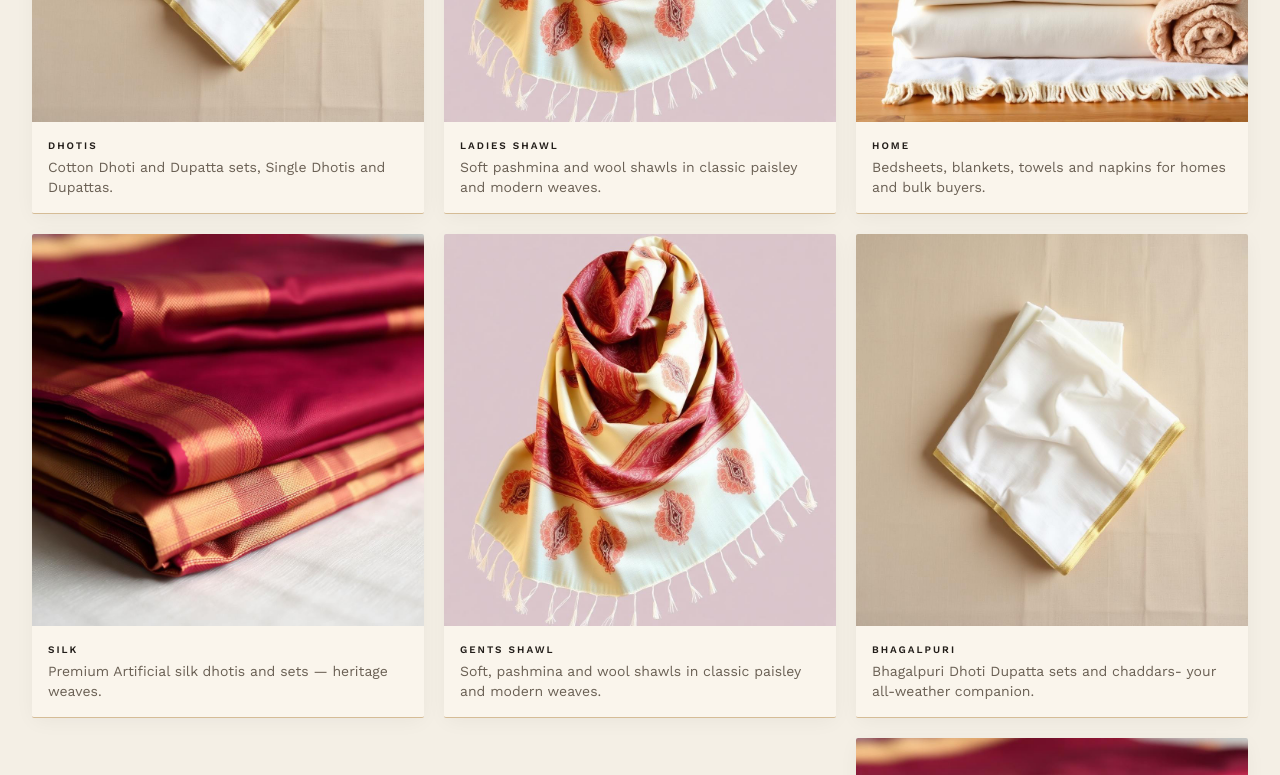
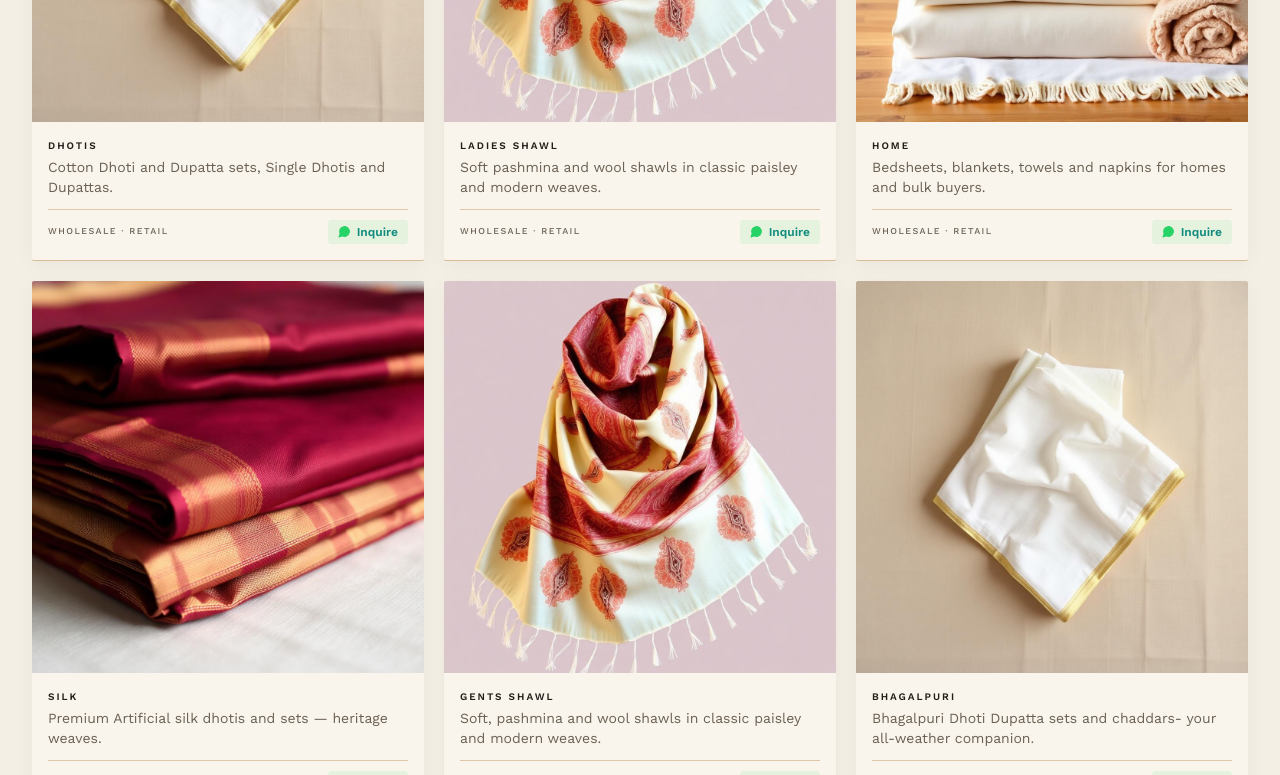
Before and after one commit to TanishModh/BaldevjiJitmal2, a React (Vite) app: page /gallery in a window 1280 px wide. Shown: the part 920-1695 px from the top of the page. Built offline with nearby package versions, Linux system fonts and the light colour scheme; no server answers; the database is empty; the HTML template or start-up script is replaced by a standard one.

Commit message:
fix: restore direct WhatsApp inquiry link on catalogue cards and popup lightbox

```diff
--- a/src/components/CatalogueLightbox.jsx
+++ b/src/components/CatalogueLightbox.jsx
@@ -1,6 +1,7 @@
 import React, { useState, useEffect, useRef } from 'react';
 import { X, ChevronLeft, ChevronRight, MessageCircle, Share2, Loader2, ImageOff } from 'lucide-react';
 import { toast } from 'sonner';
+import { useSiteSettings } from '../context/SiteContext';
 
 export default function CatalogueLightbox({
   item,
@@ -92,13 +93,24 @@ export default function CatalogueLightbox({
     }
   };
 
-  const handleWhatsAppInquiry = () => {
-    const phone = '917828072394';
-    const message = encodeURIComponent(
-      `Namaste Baldevji Jitmal, I would like to inquire about this piece from your catalogue:\n\n*Category:* ${item.category || 'Traditional Textile'}\n*Details:* ${item.description || item.title || 'Catalogue piece'}\n*Image Link:* ${mediaSrc}\n\nPlease share current price and availability.`
-    );
-    window.open(`https://wa.me/${phone}?text=${message}`, '_blank');
-  };
+  const settings = useSiteSettings();
+  const rawPhone = settings?.contact?.phone2 || settings?.hero?.whatsappPhone || '917828072394';
+  const cleanPhone = rawPhone.replace(/[^\d]/g, '');
+  const finalPhone = cleanPhone.length === 10 ? `91${cleanPhone}` : cleanPhone;
+
+  const fullImageLink = mediaSrc
+    ? mediaSrc.startsWith('http')
+      ? mediaSrc
+      : typeof window !== 'undefined'
+      ? `${window.location.origin}${mediaSrc}`
+      : mediaSrc
+    : '';
+
+  const inquiryMessage = encodeURIComponent(
+    `Namaste Baldevji Jitmal, I would like to inquire about this piece from your catalogue:\n\n*Category:* ${item?.category || 'Traditional Textile'}\n*Details:* ${item?.description || item?.title || 'Catalogue piece'}${fullImageLink ? `\n*Image Link:* ${fullImageLink}` : ''}\n\nPlease share current price and availability.`
+  );
+
+  const whatsappInquiryUrl = `https://wa.me/${finalPhone}?text=${inquiryMessage}`;
 
   const handleShare = () => {
     if (navigator.share) {
@@ -193,12 +205,15 @@ export default function CatalogueLightbox({
                   {item.title || item.category || 'Traditional Textile Piece'}
                 </p>
               </div>
-              <button
-                onClick={handleWhatsAppInquiry}
+              <a
+                href={whatsappInquiryUrl}
+                target="_blank"
+                rel="noopener noreferrer"
+                onClick={(e) => e.stopPropagation()}
                 className="mt-2 text-xs text-accent underline underline-offset-4 hover:text-white transition"
               >
                 Inquire on WhatsApp to see photo
-              </button>
+              </a>
             </div>
           ) : isVideo ? (
             <video
@@ -278,13 +293,16 @@ export default function CatalogueLightbox({
           </div>
 
           <div className="mt-5 sm:mt-6 pt-3.5 border-t border-border/60">
-            <button
-              onClick={handleWhatsAppInquiry}
+            <a
+              href={whatsappInquiryUrl}
+              target="_blank"
+              rel="noopener noreferrer"
+              onClick={(e) => e.stopPropagation()}
               className="w-full inline-flex items-center justify-center gap-2 bg-[#25D366] text-white px-4 py-3 sm:py-3.5 rounded-md text-xs uppercase tracking-wider font-semibold shadow-soft hover:bg-[#20ba59] active:scale-[0.98] transition-all"
             >
               <MessageCircle size={16} className="fill-current" />
               <span>Inquire on WhatsApp</span>
-            </button>
+            </a>
             <p className="text-[9px] sm:text-[10px] text-center text-muted-foreground mt-2">
               Instant reply with photos, rates & availability
             </p>
--- a/src/pages/Gallery.jsx
+++ b/src/pages/Gallery.jsx
@@ -50,6 +50,7 @@ function useIsAdmin() {
 
 function GalleryCard({ item, isAdmin, onOpenLightbox }) {
   const queryClient = useQueryClient();
+  const settings = useSiteSettings();
   const [isEditing, setIsEditing] = useState(false);
   const [isSaving, setIsSaving] = useState(false);
   const [title, setTitle] = useState(item.title || '');
@@ -58,6 +59,22 @@ function GalleryCard({ item, isAdmin, onOpenLightbox }) {
 
   const isRealItem = !item.id.startsWith('hl-') && !item.id.startsWith('p');
   const canEdit = isAdmin && isRealItem;
+
+  const rawPhone = settings?.contact?.phone2 || settings?.hero?.whatsappPhone || '917828072394';
+  const cleanPhone = rawPhone.replace(/[^\d]/g, '');
+  const finalPhone = cleanPhone.length === 10 ? `91${cleanPhone}` : cleanPhone;
+
+  const itemImg = item.media_url || item.imageUrl || item.thumbnail_url || item.image_url || item.url || '';
+  const fullImg = itemImg.startsWith('http')
+    ? itemImg
+    : itemImg && typeof window !== 'undefined'
+    ? `${window.location.origin}${itemImg}`
+    : '';
+
+  const inquiryMessage = encodeURIComponent(
+    `Namaste Baldevji Jitmal, I would like to inquire about this piece from your catalogue:\n\n*Category:* ${item.category || 'Traditional Textile'}\n*Details:* ${item.description || item.title || 'Catalogue piece'}${fullImg ? `\n*Image Link:* ${fullImg}` : ''}\n\nPlease share current price and availability.`
+  );
+  const whatsappUrl = `https://wa.me/${finalPhone}?text=${inquiryMessage}`;
 
   const handleSave = async () => {
     setIsSaving(true);
@@ -97,15 +114,6 @@ function GalleryCard({ item, isAdmin, onOpenLightbox }) {
     }
   };
 
-  const handleWhatsAppInquiry = (e) => {
-    e.stopPropagation();
-    const phone = '917828072394';
-    const message = encodeURIComponent(
-      `Namaste Baldevji Jitmal, I am interested in this item:\n*Category:* ${item.category}\n*Details:* ${item.description || item.title || 'Catalogue piece'}\n*Image:* ${item.media_url}\n\nPlease share price & availability.`
-    );
-    window.open(`https://wa.me/${phone}?text=${message}`, '_blank');
-  };
-
   return (
     <figure
       onClick={onOpenLightbox}
@@ -141,13 +149,16 @@ function GalleryCard({ item, isAdmin, onOpenLightbox }) {
             <Maximize2 size={12} /> View Full
           </span>
 
-          <button
-            onClick={handleWhatsAppInquiry}
-            className="pointer-events-auto inline-flex items-center gap-1 text-[11px] bg-[#25D366] text-white px-2.5 py-1 rounded-sm shadow hover:bg-[#20ba59] transition-transform hover:scale-105"
+          <a
+            href={whatsappUrl}
+            target="_blank"
+            rel="noopener noreferrer"
+            onClick={(e) => e.stopPropagation()}
+            className="pointer-events-auto inline-flex items-center gap-1.5 text-[11px] bg-[#25D366] text-white px-2.5 py-1.5 rounded-sm shadow hover:bg-[#20ba59] transition-transform hover:scale-105 active:scale-95 font-medium"
             title="Inquire on WhatsApp"
           >
             <MessageCircle size={13} className="fill-current" /> Inquire
-          </button>
+          </a>
         </div>
       </div>
 
@@ -193,6 +204,7 @@ function GalleryCard({ item, isAdmin, onOpenLightbox }) {
             </div>
           </div>
         ) : (
+          <div>
             <div className="flex items-start justify-between gap-2">
               <div className="min-w-0">
                 <p className="text-[10px] uppercase tracking-[0.2em] text-accent-foreground font-semibold">
@@ -226,6 +238,25 @@ function GalleryCard({ item, isAdmin, onOpenLightbox }) {
                   </button>
                 </div>
               )}
+            </div>
+
+            {/* Direct Inquire action row for mobile & quick desktop access */}
+            <div className="mt-3 pt-2.5 border-t border-border/40 flex items-center justify-between">
+              <span className="text-[9px] uppercase tracking-[0.16em] text-muted-foreground font-medium">
+                Wholesale · Retail
+              </span>
+              <a
+                href={whatsappUrl}
+                target="_blank"
+                rel="noopener noreferrer"
+                onClick={(e) => e.stopPropagation()}
+                className="inline-flex items-center gap-1.5 text-xs font-semibold text-[#128C7E] hover:text-[#075E54] bg-[#25D366]/10 hover:bg-[#25D366]/20 px-2.5 py-1 rounded transition-all active:scale-95"
+                title="Inquire on WhatsApp"
+              >
+                <MessageCircle size={13} className="fill-current text-[#25D366]" />
+                <span>Inquire</span>
+              </a>
+            </div>
           </div>
         )}
       </figcaption>
```
Lines whose indentation alone changed are shown as unchanged.
